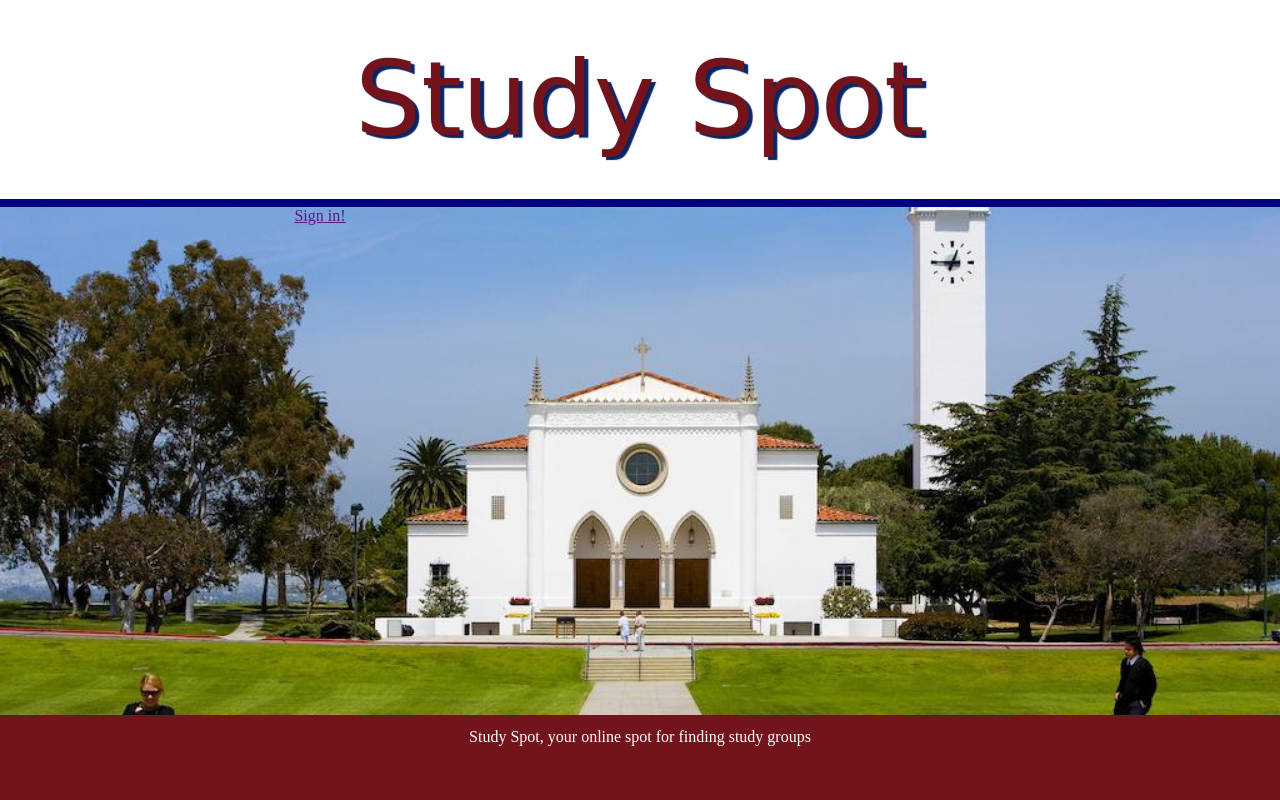
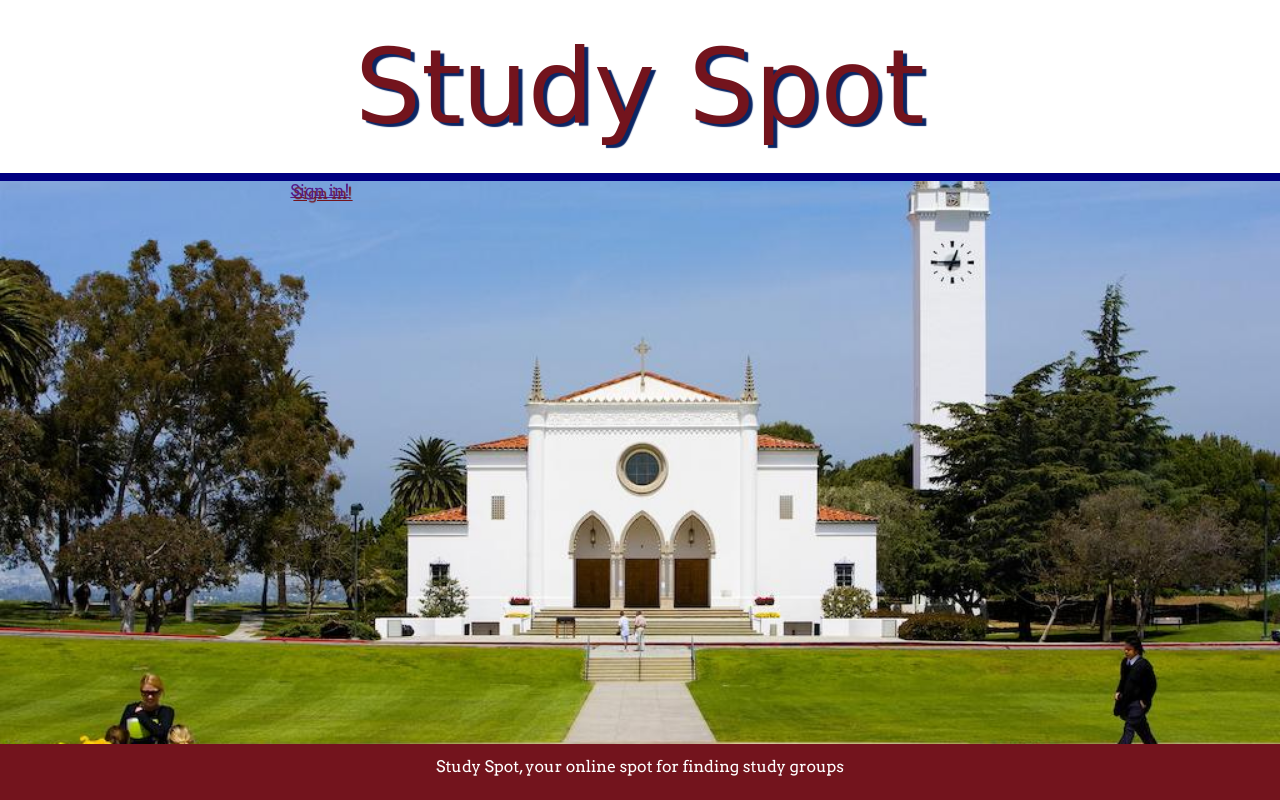
Before and after one commit to talbertmegan/studyspot, a Python web app: template templates/google_login.html in a window 1280 px wide. Run offline with Jinja, Linux system fonts and the light colour scheme; the template is opened without the code that fills it, so the values that code supplies are empty; some web fonts are replaced.

Commit message:
fixed all css

```diff
--- a/styles/addcourses.css
+++ b/styles/addcourses.css
@@ -2,11 +2,11 @@ body{
   margin: 0;
   display: grid;
   grid-template-columns: 1fr 1fr;
-  grid-template-rows: 1fr 3fr .5fr;
+  grid-template-rows: .8fr 3fr .3fr;
   height: 100vh;
 }
 header{
-  padding: 3%;
+  padding: 2%;
   grid-column: 1 / span 2;
   grid-row: 1;
   text-align: center;
@@ -27,6 +27,8 @@ header{
 }
  div{
   text-align: center;
+  font-family: 'Arvo', serif;
+  text-shadow: 3px 3px 1px rgb(115,20,29);
 }
 div#courses{
   grid-column: 1;
@@ -44,8 +46,17 @@ header{
   color: white;
   padding-top: 1%;
   font-size: 100%;
+  font-family: 'Arvo', serif;
 }
-  a#auth {
+a#auth{
   color: white;
   text-decoration: none;
 }
+h1{
+  font-size: 300%;
+  color: white;
+}
+p{
+  color: white;
+  font-size: 200%;
+}
--- a/styles/study.css
+++ b/styles/study.css
@@ -46,12 +46,13 @@ footer{
   color: white;
   padding-top: 1%;
   font-size: 100%;
+  font-family: 'Arvo', serif;
  }
 a#auth {
   color: white;
   text-decoration: none;
 }
- a#login {
+a#login{
   color: black;
   text-decoration: none;
   font-size: 400%;
@@ -60,6 +61,7 @@ footer{
   border-right: 7px solid navy;
   border-bottom: 7px solid navy;
   border-left: 7px solid navy;
+  font-family: 'Arvo', serif;
 }
  #signout_button{
    font-size: 100%;
--- a/templates/home.html
+++ b/templates/home.html
@@ -2,6 +2,7 @@
 <html lang="en" dir="ltr">
   <head>
     <link href="https://fonts.googleapis.com/css?family=Cabin+Sketch:700" rel="stylesheet">
+    <link href="https://fonts.googleapis.com/css?family=Arvo" rel="stylesheet">
     <meta charset="utf-8">
     <title>Welcome to Study Spot</title>
     <link rel= "stylesheet"
--- a/templates/layout.html
+++ b/templates/layout.html
@@ -2,6 +2,7 @@
 <html lang="en" dir="ltr">
   <head>
     <link href="https://fonts.googleapis.com/css?family=Cabin+Sketch:700" rel="stylesheet">
+    <link href="https://fonts.googleapis.com/css?family=Arvo" rel="stylesheet">
     <meta charset="utf-8">
     <title></title>
     <link rel= "stylesheet"
```
Lines whose indentation alone changed are shown as unchanged.
